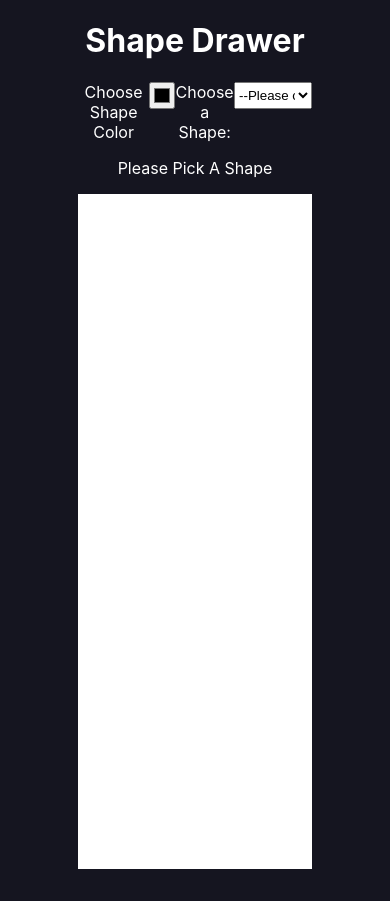
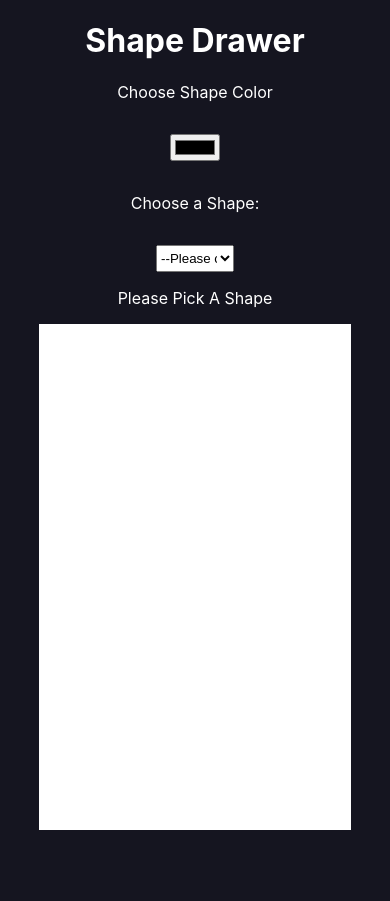
Before and after one commit to Akhenaten-Sama/svg-drawer-react, a React (Create React App) app: page / in a window 390 px wide. After the commit the page ends 862 px from the top, so only its background shows below. Built offline with nearby package versions, Linux system fonts and the light colour scheme.

Commit message:
added docker and docker-compose

```diff
--- a/src/App.js
+++ b/src/App.js
@@ -1,4 +1,4 @@
-import React, {useState, useEffect} from 'react'
+import React, {useState} from 'react'
 import {ReactComponent as Logo} from './logo.svg';
 import './App.scss';
 import Shape from './Components/Shape';
--- a/src/App.scss
+++ b/src/App.scss
@@ -19,6 +19,12 @@ $gray: #9b9b9b;
   flex-direction: row;
   justify-content: space-around;
   width: 60vw;
+  @media screen  and (max-width:560px){
+    display:grid;
+    gap:2rem;
+    width:80vw;
+    justify-items: center;
+  }
 }
 
 
@@ -102,4 +108,9 @@ select{
 #svg{
   width: 60vw;
   height:80vh;
+  @media screen  and (max-width:560px){
+    width:80%;
+    height:60vh;
+  }
+
 }
--- a/src/Components/Shape.js
+++ b/src/Components/Shape.js
@@ -1,12 +1,10 @@
-import React, { useEffect } from 'react';
+import React from 'react';
 import ReactDOM from 'react-dom';
 
 const Shape = ({ state, handleChange, handlePoint,addPoint, RemovePoint }) => {
 	const SVG = document.getElementById('svg');
 	const { width, height, circle, xradius, yradius, x1, x2, y1, y2, color, shape, polyline, polygon, points, points2 } = state;
-	useEffect(() => {
 
-    });
 
 	console.log(SVG);
 
```
Also changed, not shown: Docker-compose.yml (added, +13 -0 lines), 2 other files (tests, documents, lock files or other folders).
